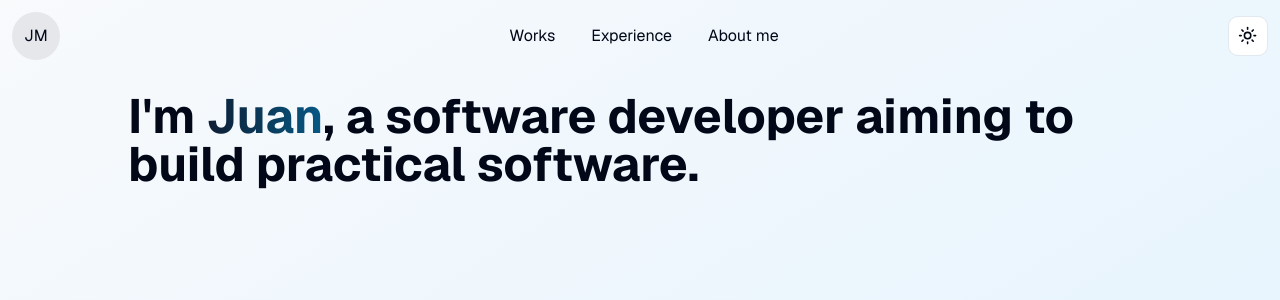
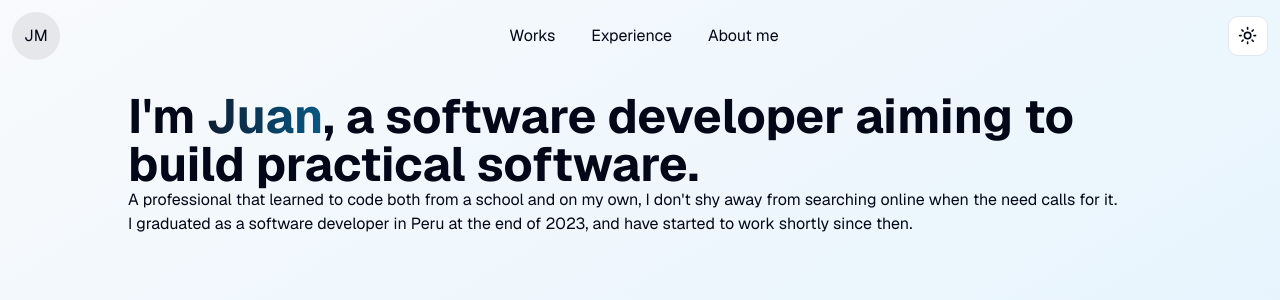
Before and after one commit to marc115/portfolio, a Next.js app: page /me in a window 1280 px wide. Shown: the top 300 px of the page. Built offline with nearby package versions, Linux system fonts and the light colour scheme.

Commit message:
about me description

```diff
--- a/app/me/page.tsx
+++ b/app/me/page.tsx
@@ -4,7 +4,8 @@ export default function Me () {
             <h1 className="font-bold text-5xl">I'm
             <span className="gradient-text bg-gradient-to-r from-slate-900 to-sky-800 dark:from-slate-50 dark:to-sky-300 bg-clip-text text-transparent"> Juan</span>,
             a software developer aiming to build practical software.</h1>
-            <p></p>
+            <p>A professional that learned to code both from a school and on my own, I don't shy away from searching online when the need calls for it.</p>
+            <p>I graduated as a software developer in Peru at the end of 2023, and have started to work shortly since then. </p>
         </div>
     )
 }
```
